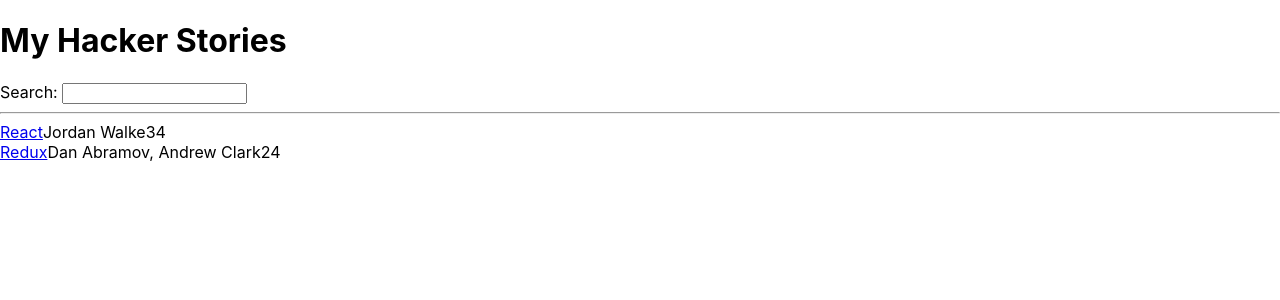
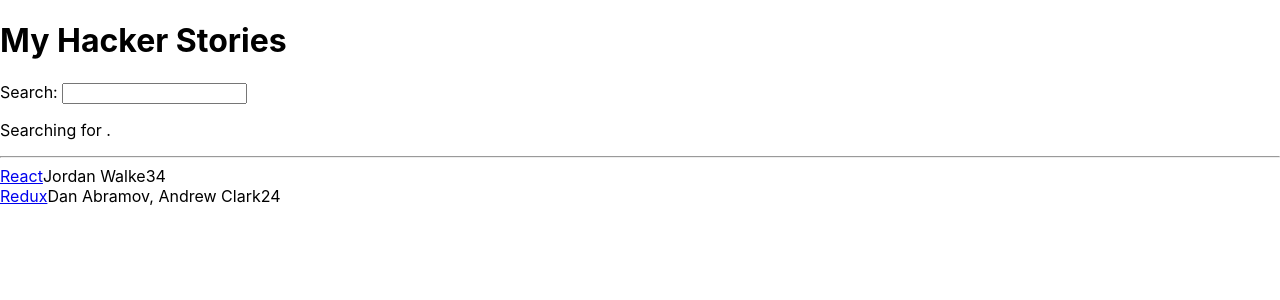
Before and after one commit to cokoyoh/react-first-app, a React (Create React App) app: page / in a window 1280 px wide. Shown: the top 300 px of the page. Built offline with nearby package versions, Linux system fonts and the light colour scheme.

Commit message:
React state management using React.useState

```diff
--- a/src/App.js
+++ b/src/App.js
@@ -21,8 +21,10 @@
     }
   ];
 
+  const [searchTearm, setSearchTerm] = React.useState('');
+
   const handleChange = event => {
-    console.log(event.target.value);
+    setSearchTerm(event.target.value);
   };
 
   return (
@@ -30,6 +32,10 @@
       <h1>My Hacker Stories</h1>
       <label htmlFor="search">Search: </label>
       <input id="search" type="text" onChange={handleChange} />
+
+      <p>
+        Searching for <strong>{searchTearm}</strong>.
+      </p>
 
       <hr />
 
```
